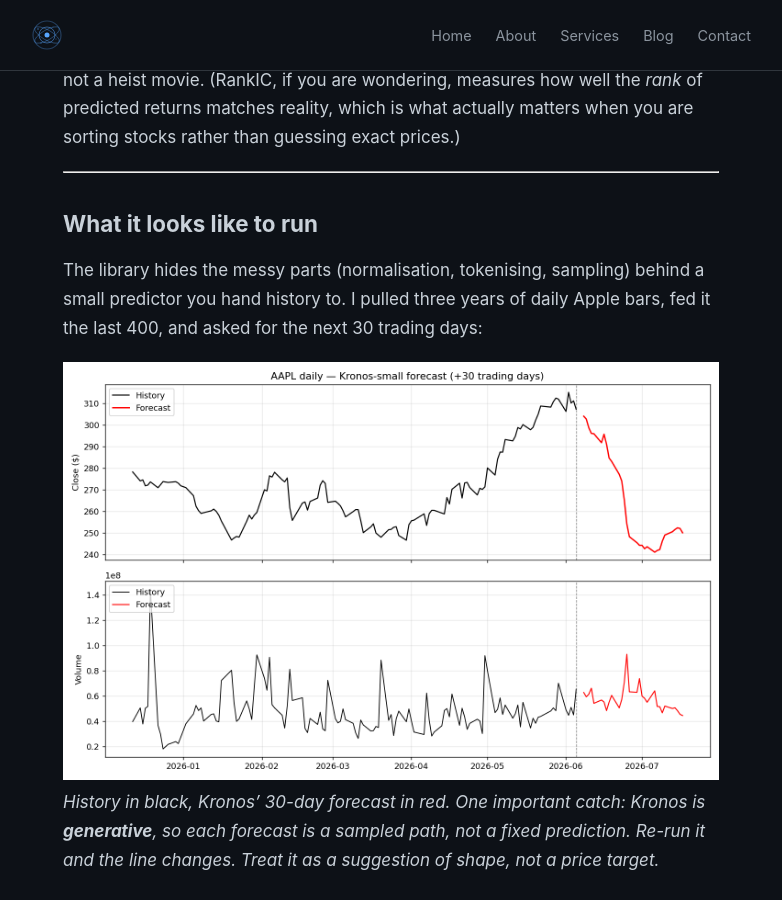
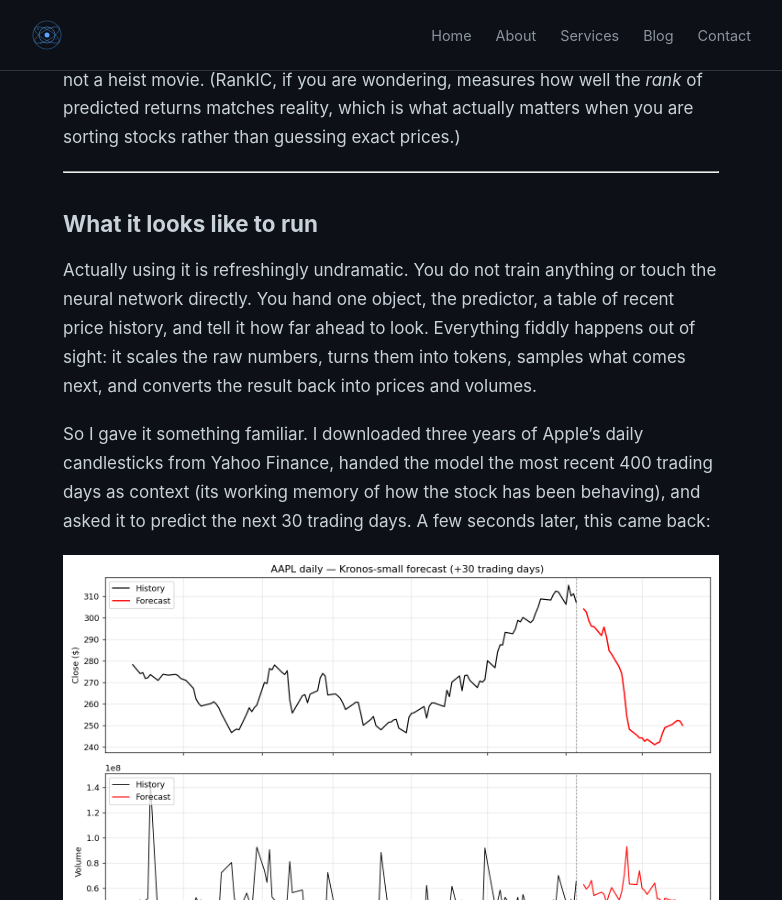
Before and after one commit to prithvi-vk/prithvi-vk.github.io, a Jekyll site: the page built from _posts/2026-06-07-kronos-open-source-ai-financial-chart-forecasting.md, in a window 1280 px wide and 900 px high, scrolled down 2711 px. Shown: the whole window, without its empty margins (249-1031 px from the left). Built offline with Jekyll 4.4.1, drawn with Linux system fonts in a browser that asks for light colours.

Commit message:
Clarify the "running it" narrative
Rewrites the jargon-heavy run description into plain English: what the
predictor is, what the 400-day context and 30-day horizon mean.

Co-Authored-By: Claude Opus 4.8 (1M context) <noreply@anthropic.com>

```diff
--- a/_posts/2026-06-07-kronos-open-source-ai-financial-chart-forecasting.md
+++ b/_posts/2026-06-07-kronos-open-source-ai-financial-chart-forecasting.md
@@ -61,7 +61,9 @@ Read the comparison carefully. Kronos is benchmarked against **other AI forecast
 
 ## What it looks like to run
 
-The library hides the messy parts (normalisation, tokenising, sampling) behind a small predictor you hand history to. I pulled three years of daily Apple bars, fed it the last 400, and asked for the next 30 trading days:
+Actually using it is refreshingly undramatic. You do not train anything or touch the neural network directly. You hand one object, the predictor, a table of recent price history, and tell it how far ahead to look. Everything fiddly happens out of sight: it scales the raw numbers, turns them into tokens, samples what comes next, and converts the result back into prices and volumes.
+
+So I gave it something familiar. I downloaded three years of Apple's daily candlesticks from Yahoo Finance, handed the model the most recent 400 trading days as context (its working memory of how the stock has been behaving), and asked it to predict the next 30 trading days. A few seconds later, this came back:
 
 ![A two-panel chart. Top panel: AAPL closing price in black climbing to about $310, then a red forecast line bending downward into the $250s. Bottom panel: trading volume history in black with a red forecast continuation.](/assets/img/kronos-aapl-chart.png)
 *History in black, Kronos' 30-day forecast in red. One important catch: Kronos is **generative**, so each forecast is a sampled path, not a fixed prediction. Re-run it and the line changes. Treat it as a suggestion of shape, not a price target.*
```
